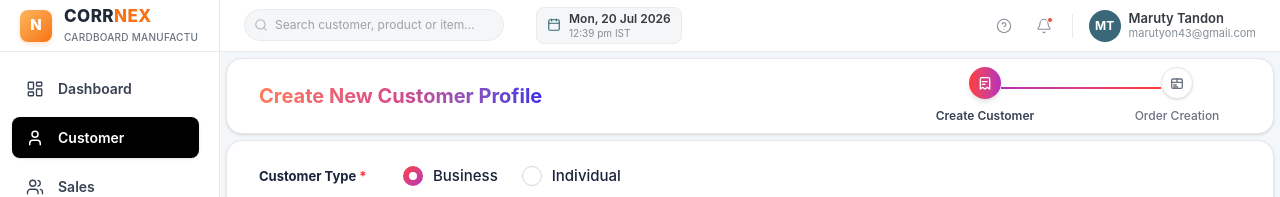
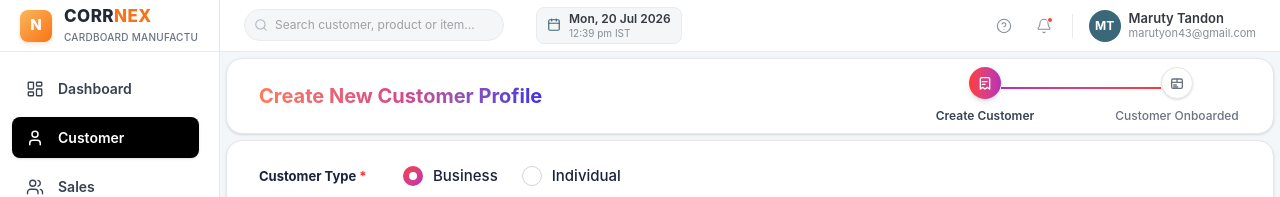
Before and after one commit to Abinashpatri07/ERPSystem, a React app: page /customers/new in a window 1280 px wide. Shown: the top 197 px of the page. Built offline with nearby package versions, Linux system fonts and the light colour scheme; the HTML template or start-up script is replaced by a standard one.

Commit message:
update customer

```diff
--- a/src/pages/customers/CreateCustomerPage.jsx
+++ b/src/pages/customers/CreateCustomerPage.jsx
@@ -1,5 +1,5 @@
 import React, { useState } from 'react';
-import { Mail, ChevronDown, Bookmark, Globe, Check, UploadCloud, Copy, Receipt, Package } from 'lucide-react';
+import { Mail, ChevronDown, Bookmark, Globe, Check, UploadCloud, Copy, Receipt, Package, Plus } from 'lucide-react';
 import { useNavigate } from 'react-router-dom';
 
 const CreateCustomerPage = () => {
@@ -46,7 +46,7 @@ const CreateCustomerPage = () => {
                 <line x1="7" y1="18" x2="13" y2="18" />
               </svg>
             </div>
-            <span className="text-[12px] font-medium text-gray-500 mt-2 whitespace-nowrap">Order Creation</span>
+            <span className="text-[12px] font-medium text-gray-500 mt-2 whitespace-nowrap">Customer Onboarded</span>
           </div>
         </div>
       </div>
@@ -412,6 +412,12 @@ const CreateCustomerPage = () => {
                         <input type="text" className="w-full border border-gray-200 rounded-md px-3 py-2 text-sm text-[#1a233a] focus:outline-none focus:border-blue-500 bg-white shadow-sm" placeholder="Designation" />
                       </div>
                     </div>
+                    <div className="pt-2">
+                      <button type="button" className="text-blue-600 hover:text-blue-700 text-[13px] font-semibold flex items-center gap-1.5 transition-colors hover:underline">
+                        <Plus className="w-4 h-4" strokeWidth={2.5} />
+                        Add Contact Person
+                      </button>
+                    </div>
                   </div>
                 )}
 
```
